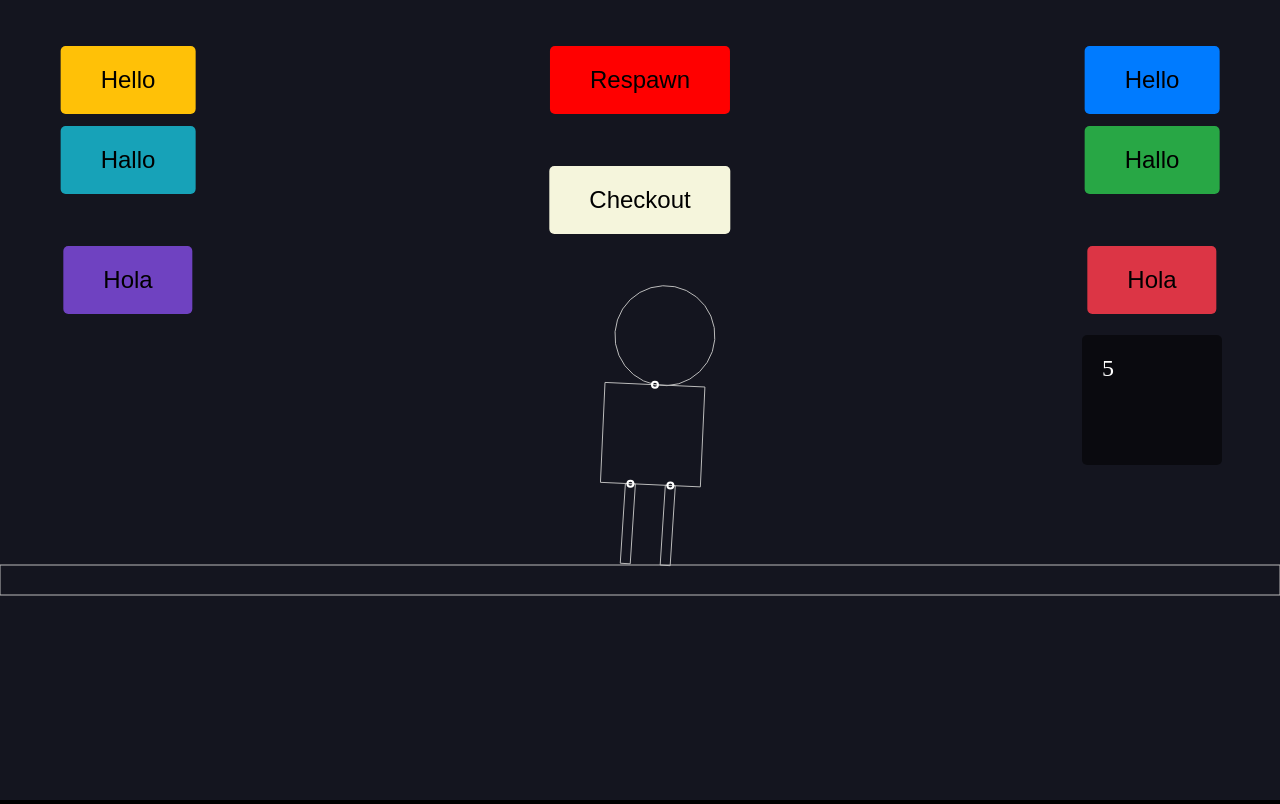
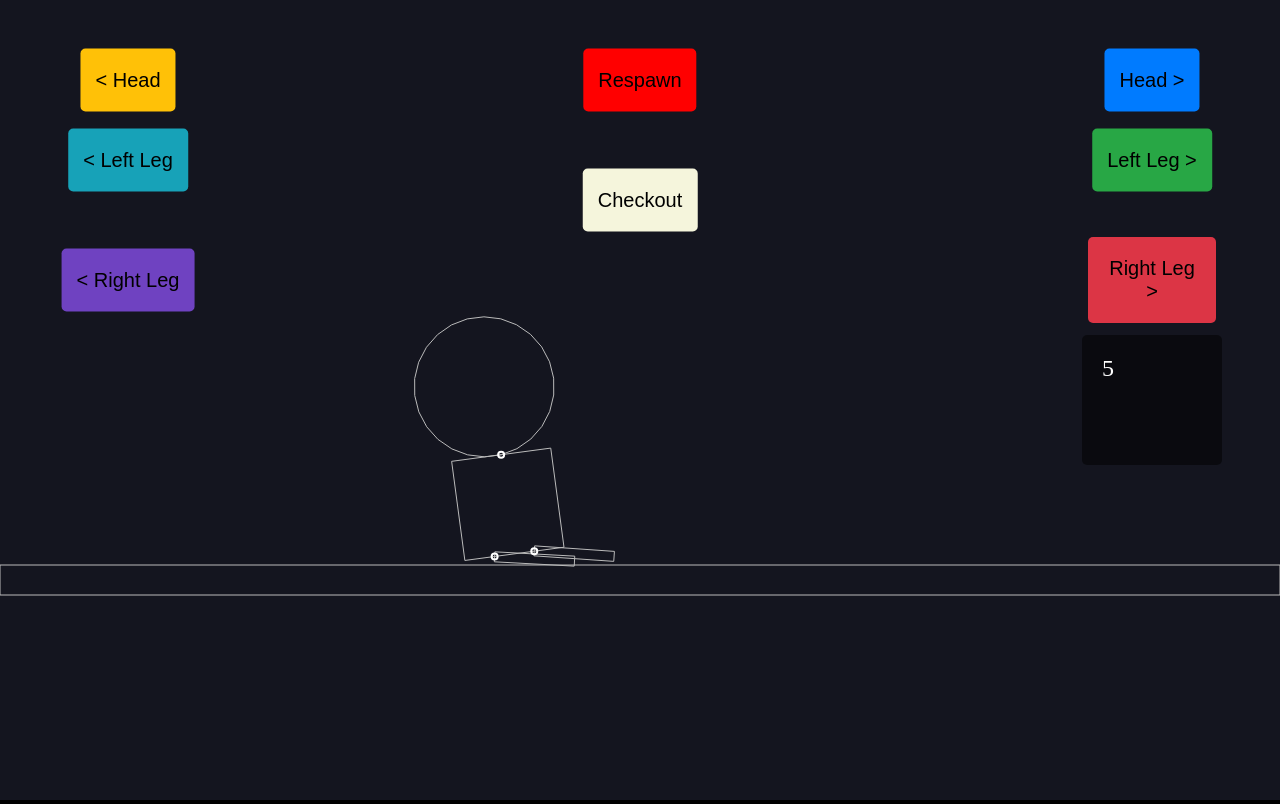
Before and after one commit to Treasure-cd/Make-Frank-Stand, a website built with Vite: page index.html in a window 1280 px wide. Built offline with nearby package versions, Linux system fonts and the light colour scheme.

Commit message:
Button layout change, head size increase for difficulty

```diff
--- a/index.html
+++ b/index.html
@@ -12,113 +12,58 @@
         overflow: hidden;
         background-color: black;
       }
+
+      button {
+        position: absolute;
+         border: none;
+        border-radius: 5px;
+        cursor: pointer;
+        transform: translate(-50%, -50%);
+        padding: 20px 15px;
+        font-size: 20px;
+        color: black;
+      }
       #change-constraintsHead {
-        position: absolute;
         top: 10%;
         left: 90%;
-        transform: translate(-50%, -50%);
-        padding: 20px 40px;
-        font-size: 24px;
-        color: black;
         background-color: #007bff;
-        border: none;
-        border-radius: 5px;
-        cursor: pointer;
       }
 
       #change-constraintsLeg1 {
-        position: absolute;
         top: 20%;
         left: 90%;
-        transform: translate(-50%, -50%);
-        padding: 20px 40px;
-        font-size: 24px;
-        color: black;
         background-color: #28a745;
-        border: none;
-        border-radius: 5px;
-        cursor: pointer;
       }
       #change-constraintsLeg2 {
-        position: absolute;
         top: 35%;
         left: 90%;
-        transform: translate(-50%, -50%);
-        padding: 20px 40px;
-        font-size: 24px;
-        color: black;
         background-color: #dc3545;
-        border: none;
-        border-radius: 5px;
-        cursor: pointer;
       }
       #change-constraintsHeadOpp {
-        position: absolute;
         top: 10%;
         left: 10%;
-        transform: translate(-50%, -50%);
-        padding: 20px 40px;
-        font-size: 24px;
-        color: black;
         background-color: #ffc107;
-        border: none;
-        border-radius: 5px;
-        cursor: pointer;
       }
       #change-constraintsLeg1Opp {
-        position: absolute;
         top: 20%;
         left: 10%;
-        transform: translate(-50%, -50%);
-        padding: 20px 40px;
-        font-size: 24px;
-        color: black;
         background-color: #17a2b8;
-        border: none;
-        border-radius: 5px;
-        cursor: pointer;
       }
       #change-constraintsLeg2Opp {
-        position: absolute;
         top: 35%;
         left: 10%;
-        transform: translate(-50%, -50%);
-        padding: 20px 40px;
-        font-size: 24px;
-        color: black;
         background-color: #6f42c1;
-        border: none;
-        border-radius: 5px;
-        cursor: pointer;
       }
       .respawn {
-         position: absolute;
         top: 10%;
         left: 50%;
-        transform: translate(-50%, -50%);
-        padding: 20px 40px;
-        border-radius: 30px;
-        font-size: 24px;
-        color: black;
         background-color: red;
-        border: none;
-        border-radius: 5px;
-        cursor: pointer;
       }
 
       .check-complete {
-         position: absolute;
         top: 25%;
         left: 50%;
-        transform: translate(-50%, -50%);
-        padding: 20px 40px;
-        border-radius: 30px;
-        font-size: 24px;
-        color: black;
         background-color: beige;
-        border: none;
-        border-radius: 5px;
-        cursor: pointer;
       }
 
       .text {
@@ -140,15 +85,15 @@
     <div id="app">
       <div class="container">
         <div>
-          <button id="change-constraintsHead">Hello</button>
-          <button id="change-constraintsLeg1">Hallo</button>
-          <button id="change-constraintsLeg2">Hola</button>
+          <button id="change-constraintsHead">Head &gt;</button>
+          <button id="change-constraintsLeg1">Left Leg &gt;</button>
+          <button id="change-constraintsLeg2">Right Leg &gt;</button>
           <div class="text" id="text">5</div>
         </div>
         <div>
-          <button id="change-constraintsHeadOpp">Hello</button>
-          <button id="change-constraintsLeg1Opp">Hallo</button>
-          <button id="change-constraintsLeg2Opp">Hola</button>
+          <button id="change-constraintsHeadOpp">&lt; Head</button>
+          <button id="change-constraintsLeg1Opp">&lt; Left Leg</button>
+          <button id="change-constraintsLeg2Opp">&lt; Right Leg</button>
         </div>
       <div>
           <button class="respawn" id="respawn">Respawn</button>
--- a/src/main.js
+++ b/src/main.js
@@ -46,7 +46,7 @@ const Engine = Matter.Engine;
       const LeftLeg = Bodies.rectangle(window.innerWidth/2 - 22, 540, 10, 80);
       const RightLeg = Bodies.rectangle(window.innerWidth/2 + 22, 540, 10, 80);
       const Torso = Bodies.rectangle(window.innerWidth/2, 455, 100, 100);
-      let Head = Bodies.circle(window.innerWidth/2, 385, 50);
+      let Head = Bodies.circle(window.innerWidth/2, 365, 70);
       const ground = Bodies.rectangle(window.innerWidth/2, 580, window.innerWidth, 30, { isStatic: true });
 
 
@@ -102,7 +102,7 @@ function buttonDecrease(constraintObj, buttonID, key) {
         bodyA: Torso,
         bodyB: Head,
         pointA: { x: 0, y: -50 },
-        pointB: { x: 0, y: 50 },
+        pointB: { x: 0, y: 70 },
         stiffness: 1,
         length: 0
       });
```
